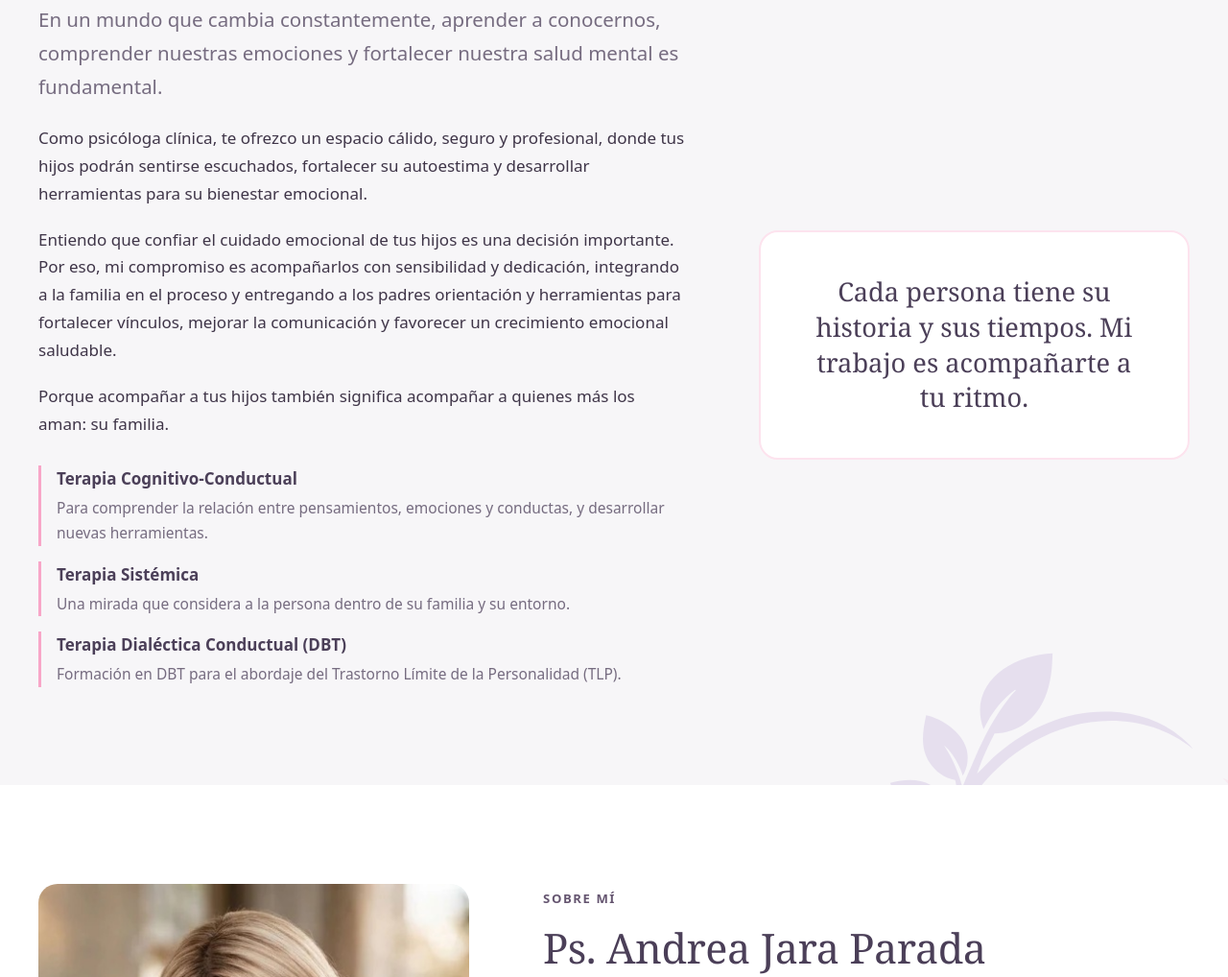
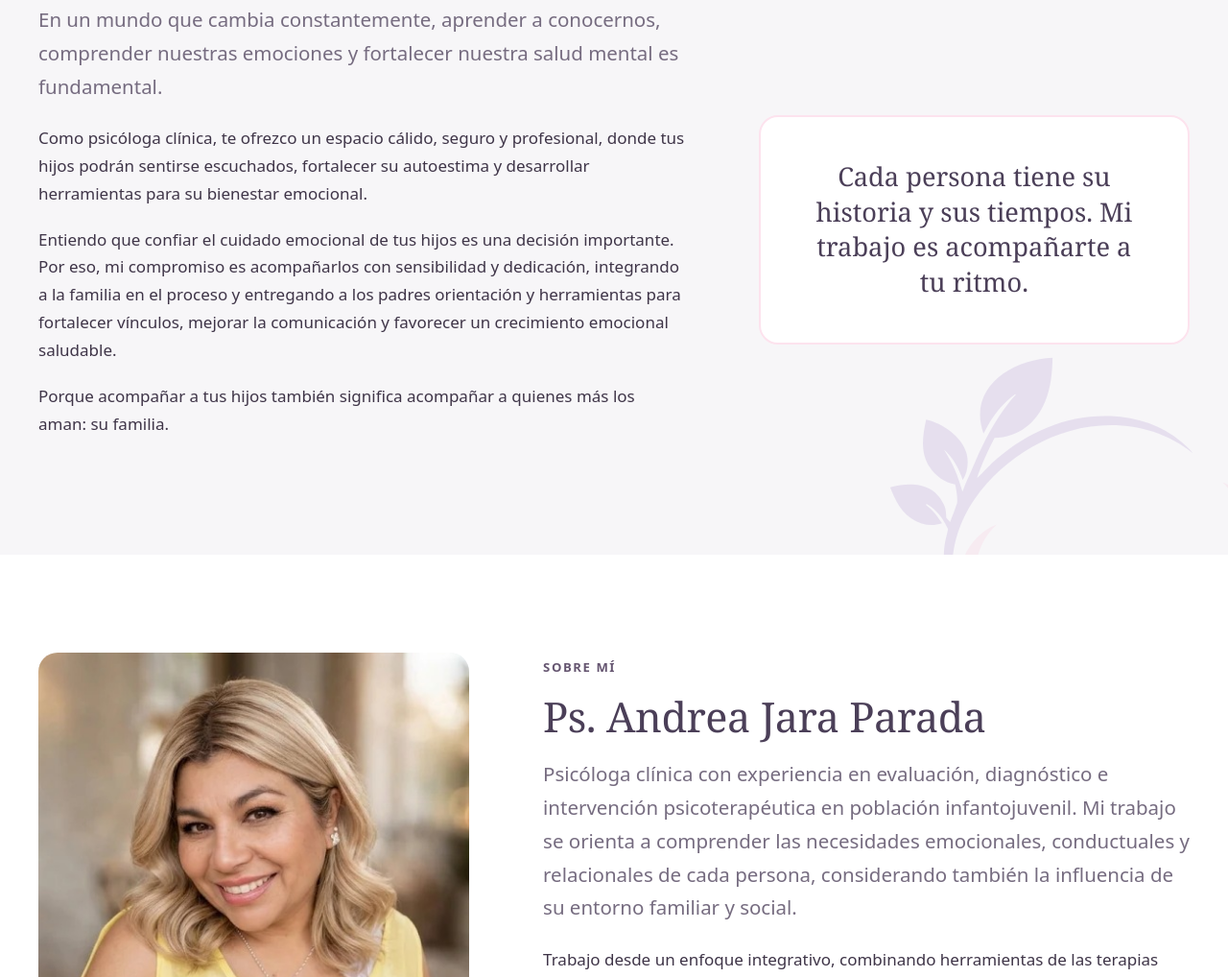
Before and after one commit to codigoraul/psiconido.cl, an Astro site: page / in a window 1280 px wide. Shown: the part 1237-2255 px from the top of the page at 96% size. Built offline with nearby package versions, Linux system fonts and the light colour scheme; Astro itself is replaced by a stand-in of ours.

Commit message:
Inicio: quitar lista de terapias de la sección de presentación
Co-Authored-By: Claude Opus 5.5 <noreply@anthropic.com>
Claude-Session: https://claude.ai/code/session_01CqLjp3MiPsyUuRk78joQru

```diff
--- a/src/pages/index.astro
+++ b/src/pages/index.astro
@@ -7,7 +7,7 @@ import StepList from '../components/StepList.astro';
 import CtaBanner from '../components/CtaBanner.astro';
 import BookingButtons from '../components/BookingButtons.astro';
 import Icon from '../components/Icon.astro';
-import { areas, pasos, enfoques } from '../data/areas';
+import { areas, pasos } from '../data/areas';
 import { team } from '../data/team';
 
 // Fotos reales: dejar los archivos en /public y se usan solos.
@@ -99,16 +99,6 @@ const rasgos = [
         <p>
           Porque acompañar a tus hijos también significa acompañar a quienes más los aman: su familia.
         </p>
-        <ul class="enfoque__list">
-          {
-            enfoques.map((e) => (
-              <li>
-                <strong>{e.title}</strong>
-                <span>{e.text}</span>
-              </li>
-            ))
-          }
-        </ul>
       </div>
       <blockquote class="enfoque__quote">
         Cada persona tiene su historia y sus tiempos. Mi trabajo es acompañarte a tu ritmo.
@@ -302,26 +292,6 @@ const rasgos = [
       display: none;
     }
   }
-  .enfoque__list {
-    margin: 1.75rem 0 0;
-    padding: 0;
-    list-style: none;
-    display: grid;
-    gap: 1rem;
-  }
-  .enfoque__list li {
-    display: grid;
-    gap: 0.15rem;
-    padding-left: 1rem;
-    border-left: 3px solid var(--pink);
-  }
-  .enfoque__list strong {
-    color: var(--navy-900);
-  }
-  .enfoque__list span {
-    color: var(--muted);
-    font-size: 0.97rem;
-  }
   .enfoque__quote {
     margin: 0;
     padding: clamp(1.75rem, 4vw, 2.75rem);
```
